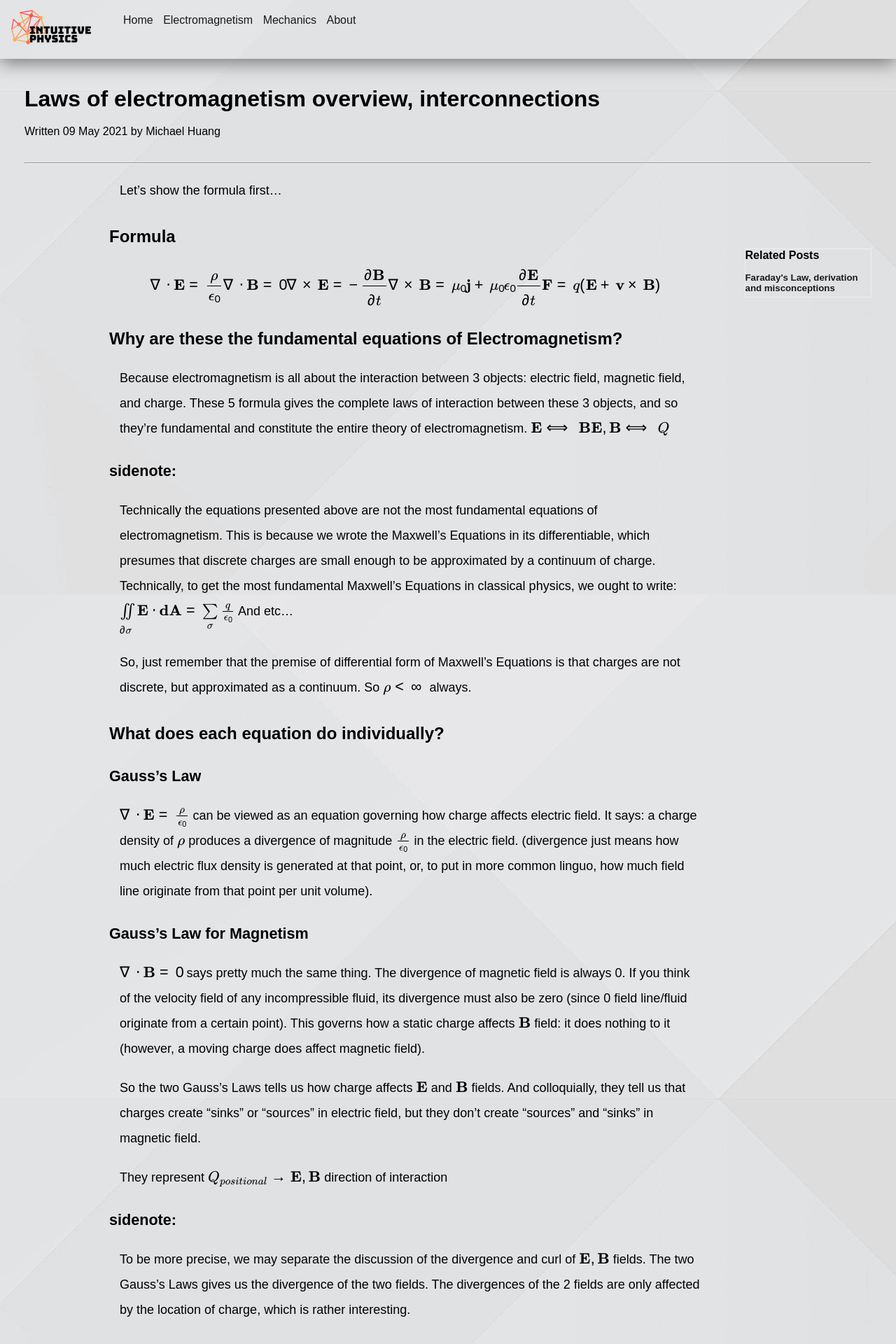
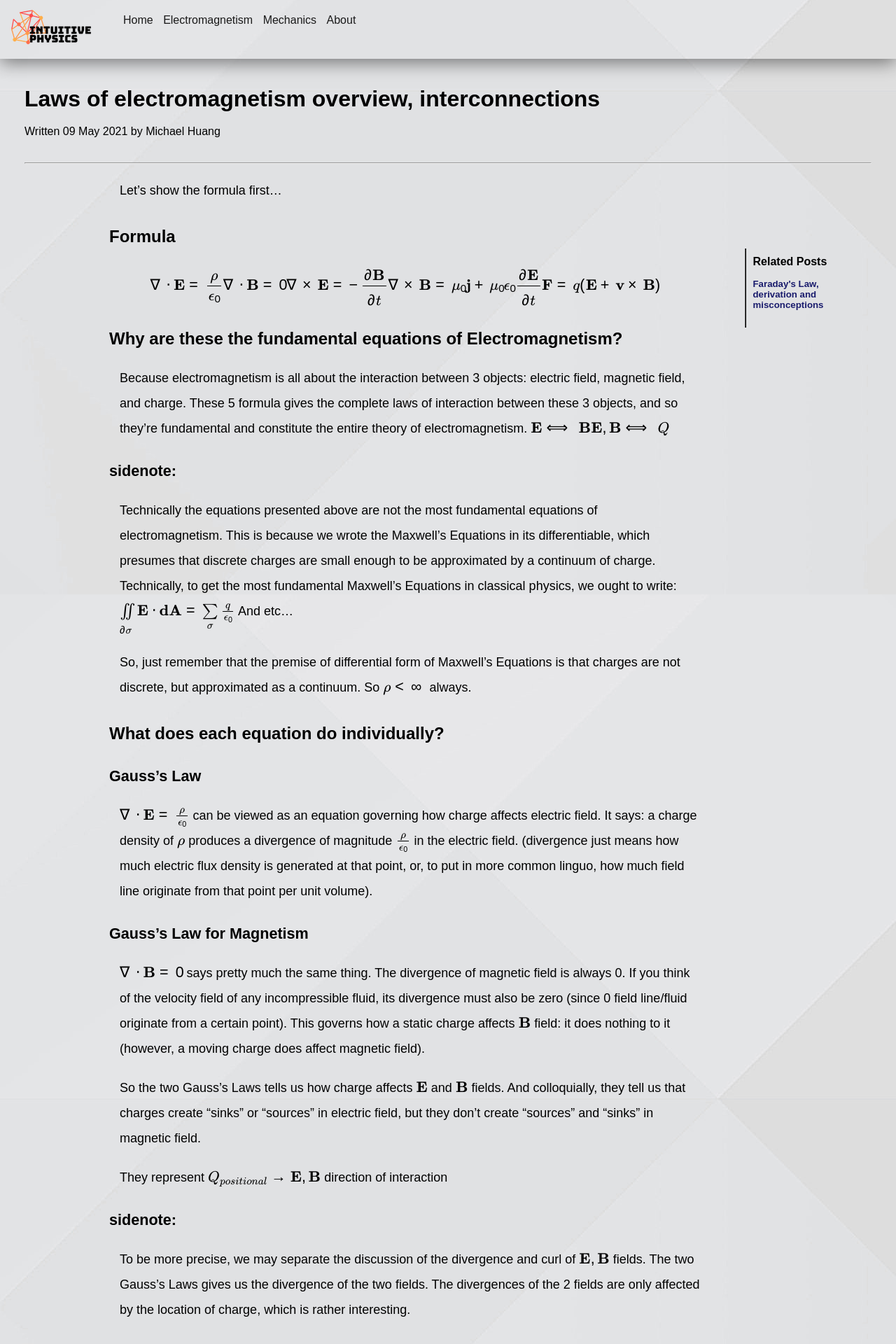
Before and after one commit to IntuitivePhysics/IntuitivePhysics, a Jekyll site: the page built from _posts/2021-05-09-maxwell-equations-overview.md, in a window 1280 px wide. Shown: the top 1920 px of the page at 70% size. Built offline with Jekyll 4.4.1, drawn with Linux system fonts in a browser that asks for light colours; formulas are drawn with MathJax 3.

Commit message:
related post styling

```diff
--- a/_sass/main.scss
+++ b/_sass/main.scss
@@ -183,7 +183,8 @@ p a:hover{
 .related-post{
     width: 15%;
     margin-top: 10%;
-    border: 1px ridge;
+    border-left: 2px ridge black;
+    padding: 10px;
     box-sizing: border-box;
 }
 
@@ -191,11 +192,18 @@ p a:hover{
     margin-bottom: 15px;
 }
 .related-post h5{
-    margin-bottom: 5px;
+    margin-bottom: 15px;
 }
 .related-post a{
     text-decoration: none;
+    color: rgb(26, 28, 109);
+    font-weight: bolder;
+}
+
+.related-post a:hover{
+    text-decoration: none;
     color: rgb(26, 26, 26);
+    font-style: italic;
 }
 
 .post-mid{
```
